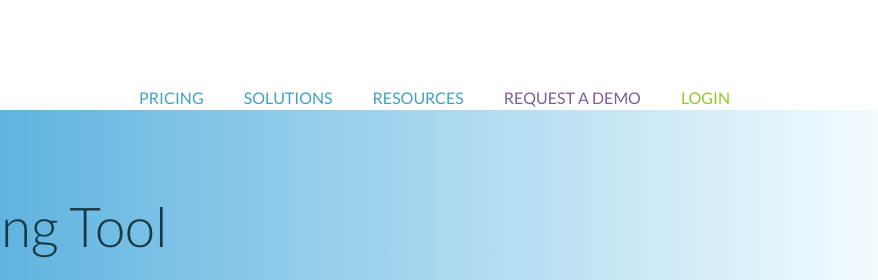
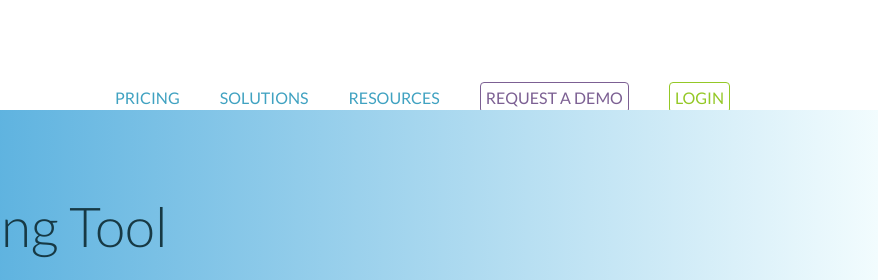
Before and after one commit to mehrimo/front-end-drills, a plain HTML site: page SG front end/index.html in a window 1280 px wide. Shown: the top 280 px of the page, 402-1280 px from the left. Drawn offline with nearby package versions, Linux system fonts and the light colour scheme.

Commit message:
website is styled and functionality is compelte

```diff
--- a/SG front end/css/styles.css
+++ b/SG front end/css/styles.css
@@ -18,8 +18,8 @@ ul {
   padding: 0;
 }
 
+/* Header */
 
-/* Header */
 header {
   background: #FFFFFF;
   color: #40a2c1;
@@ -56,16 +56,19 @@ header nav {
   margin-top: 10px;
 }
 
-/*header a:hover {
-  color: #f7b133;
-}*/
-
 #demo {
   color: #7c6093;
+  border: 1px solid #7c6093;
+  border-radius: 4px;
+  padding: 5px;
 }
+
 
 #login {
   color: #94c826;
+  border: 1px solid #94c826;
+  border-radius: 4px;
+  padding: 5px;
 }
 
 /* Hero */
@@ -137,10 +140,10 @@ header nav {
 }
 
 /* Modals */
+
 .modal-header h2 {
   color: #40a2c1;
 }
-
 
 .btn {
   background: #f06586;
@@ -236,6 +239,7 @@ header nav {
 
 
 /* Media Queries */
+
 @media(max-width: 768px){
   header #branding,
   header nav,
@@ -246,7 +250,6 @@ header nav {
   }
   #boxes .box {
     float: none;
-    /*text-align: center;*/
     width:100%;
   }
 
@@ -261,11 +264,6 @@ header ul li {
   border-bottom: 1px solid #CCCCCC;
   padding: 10px;
 }
-/*
-header #demo, #login {
-  display: block;
-  width: 100%;
-}*/
 
 #hero h1 {
   margin-top: 40px;
```
